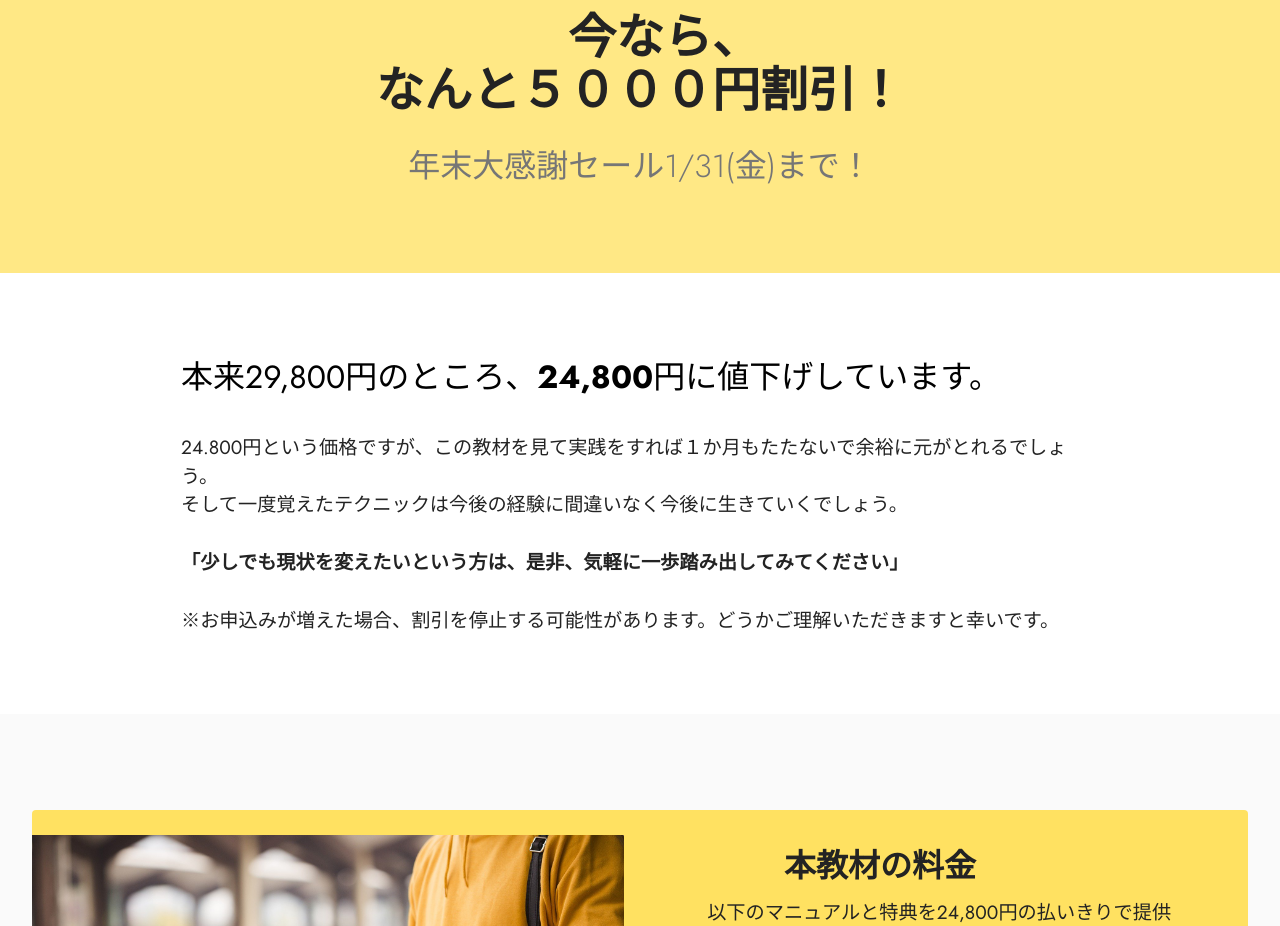
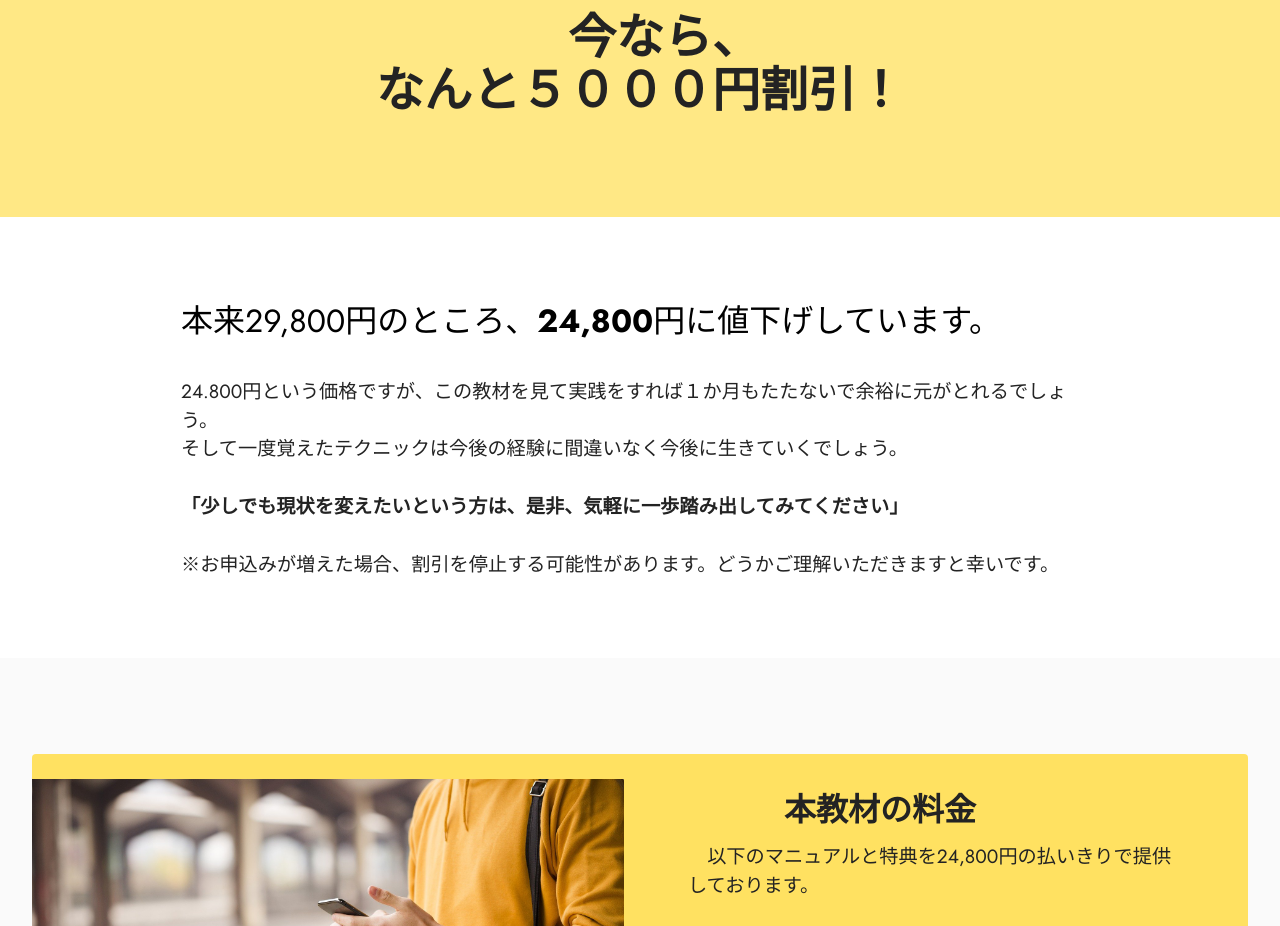
Before and after one commit to beimanet/beima_mer, a plain HTML site: page index.html in a window 1280 px wide. Shown: the part 11074-12000 px from the top of the page. Drawn offline with Linux system fonts and the light colour scheme; a script that the page names is missing.

Commit message:
Update index.html

```diff
--- a/index.html
+++ b/index.html
@@ -316,7 +316,7 @@
         <div class="media-container-row">
             <div class="title col-12 col-md-8">
                 <h2 class="align-center pb-3 mbr-fonts-style display-2"><strong>　今なら、</strong><br><strong>なんと５０００円割引！</strong></h2>
-                <h3 class="mbr-section-subtitle align-center mbr-light mbr-fonts-style display-5">年末大感謝セール1/31(金)まで！</h3>
+                <h3 class="mbr-section-subtitle align-center mbr-light mbr-fonts-style display-5"></h3>
 
             </div>
         </div>
```
